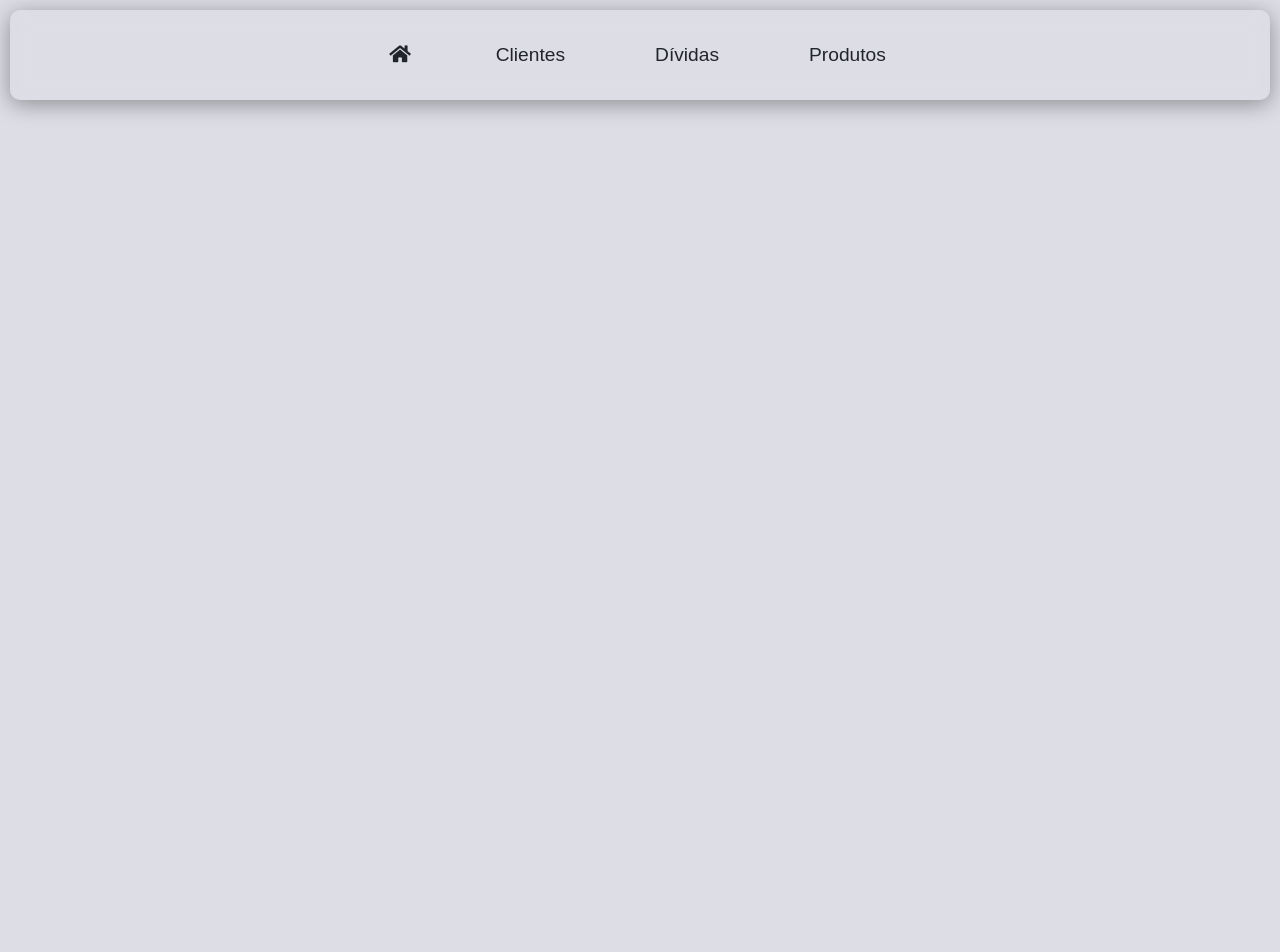
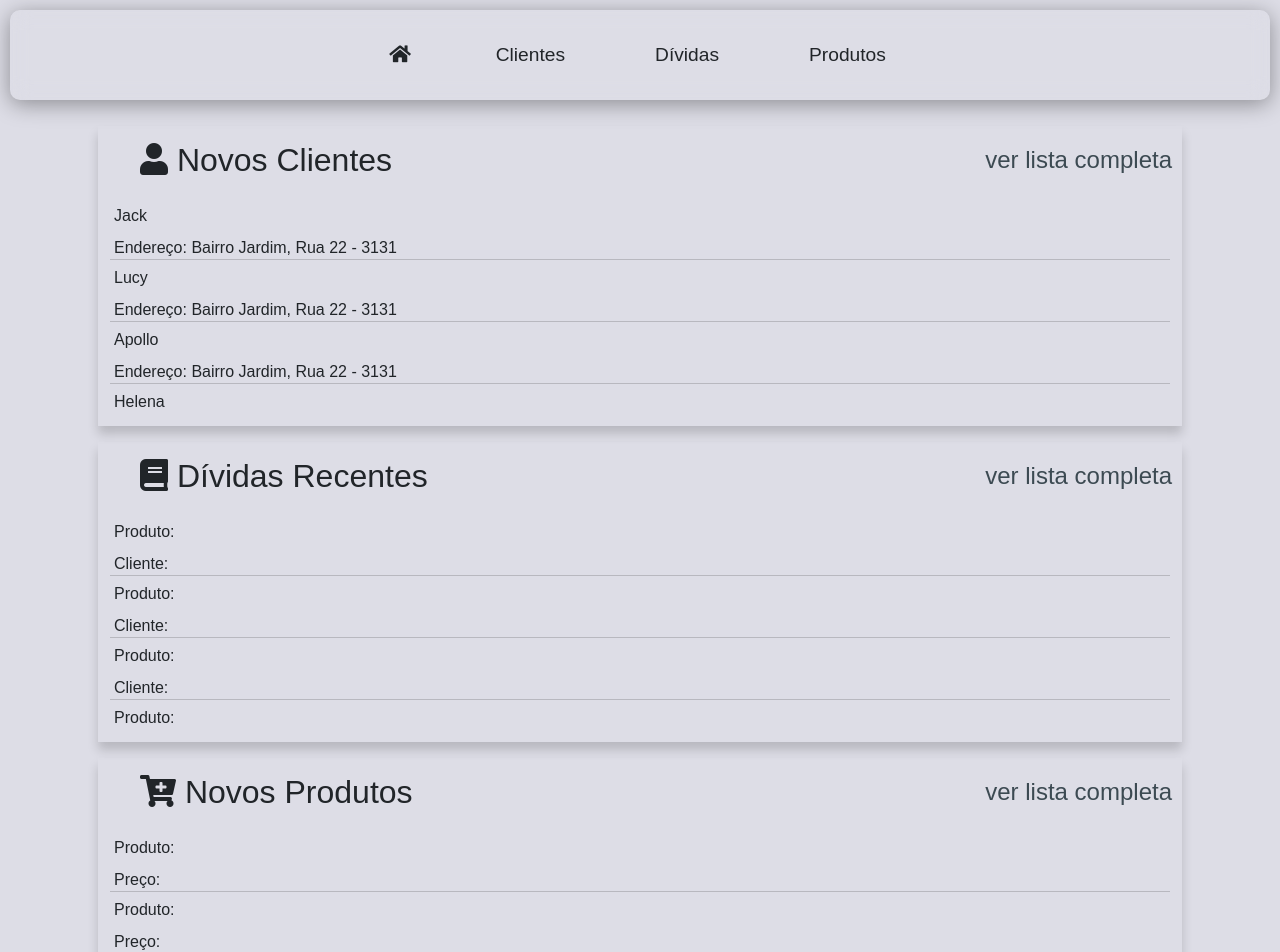
Before and after one commit to Henri-BS/check-gc, a React (Create React App) app in the folder frontend/: page / in a window 1280 px wide. Shown: the top 952 px of the page. Before the commit the page ends 800 px from the top, so only its background shows below. Built offline with nearby package versions, Linux system fonts and the light colour scheme; a web font is replaced by a local one.

Commit message:
styled: Home Bar

```diff
--- a/frontend/src/App.tsx
+++ b/frontend/src/App.tsx
@@ -1,11 +1,12 @@
 import { Navbar } from 'components/Navbar';
+import Home from 'pages/Home';
 import React from 'react';
 
 function App() {
   return (
     <>
     <div>
-      <Navbar/>
+      <Home/>
     </div>
     </>
   );
--- a/frontend/src/assets/css/styles.css
+++ b/frontend/src/assets/css/styles.css
@@ -2,7 +2,29 @@
 :root {
     --white-prim: #dddde6;
     --dark-prim: #1c2327;
+    --dark-seco: #3c4a52;
     --green-prim: #22d1d3;
+    --green-seco: #1aa1a3;
+}
+
+.page-link {
+    color: var(--dark-seco);
+    font-size: x-large;
+    transition: all 0.3s ease-out;
+    text-decoration: none;
+    cursor: pointer;
+}
+
+.page-link:hover {
+    color: var(--green-seco);
+}
+
+.blur-container {
+    max-inline-size: 100%;
+    margin: 0;
+    backdrop-filter: blur(10px);
+    -webkit-backdrop-filter: blur(20px);
+    box-shadow: 0 4px 22px 0 rgba(0, 0, 0.39, 0.37);
 }
 
 body {
--- /dev/null
+++ b/frontend/src/pages/Home/index.tsx
@@ -0,0 +1,96 @@
+import { Navbar } from "components/Navbar";
+import "./styles.css"
+
+function Home() {
+    return (
+        <>
+            <Navbar />
+            <div className="container">
+                <div className="home-bar-container">
+                    <ul className="home-bar-title">
+                        <li><i className="fa fa-user" /> Novos Clientes</li>
+                        <li className="page-link">ver lista completa</li>
+                    </ul>
+                    <ul className="home-bar-item">
+                        <li className="home-bar-content">Jack</li>
+                        <li className="home-bar-content">Endereço: Bairro Jardim, Rua 22 - 3131</li>
+                    </ul>
+                    <ul className="home-bar-item">
+                        <li className="home-bar-content">Lucy</li>
+                        <li className="home-bar-content">Endereço: Bairro Jardim, Rua 22 - 3131</li>
+                    </ul>
+                    <ul className="home-bar-item">
+                        <li className="home-bar-content">Apollo</li>
+                        <li className="home-bar-content">Endereço: Bairro Jardim, Rua 22 - 3131</li>
+                    </ul>
+                    <ul className="home-bar-item">
+                        <li className="home-bar-content">Helena</li>
+                        <li className="home-bar-content">Endereço: Bairro Jardim, Rua 22 - 3131</li>
+                    </ul>
+                    <ul className="home-bar-item">
+                        <li className="home-bar-content">Nick</li>
+                        <li className="home-bar-content">Endereço: Bairro Jardim, Rua 22 - 3131</li>
+                    </ul>
+                </div>
+
+                <div className="home-bar-container">
+                    <ul className="home-bar-title">
+                        <li><i className="fa fa-book" aria-hidden="true" /> Dívidas Recentes </li>
+                        <li className="page-link">ver lista completa</li>
+                    </ul>
+                    <ul className="home-bar-item">
+                        <li className="home-bar-content">Produto: </li>
+                        <li className="home-bar-content">Cliente: </li>
+                    </ul>
+                    <ul className="home-bar-item">
+                        <li className="home-bar-content">Produto: </li>
+                        <li className="home-bar-content">Cliente: </li>
+                    </ul>
+                    <ul className="home-bar-item">
+                        <li className="home-bar-content">Produto: </li>
+                        <li className="home-bar-content">Cliente: </li>
+                    </ul>
+                    <ul className="home-bar-item">
+                        <li className="home-bar-content">Produto: </li>
+                        <li className="home-bar-content">Cliente: </li>
+                    </ul>
+                    <ul className="home-bar-item">
+                        <li className="home-bar-content">Produto: </li>
+                        <li className="home-bar-content">Cliente: </li>
+                    </ul>
+                </div>
+
+
+                <div className="home-bar-container">
+                    <ul className="home-bar-title">
+                        <li><i className="fa fa-cart-plus" aria-hidden="true" /> Novos Produtos</li>
+                        <li className="page-link">ver lista completa</li>
+                    </ul>
+                    <ul className="home-bar-item">
+                        <li className="home-bar-content">Produto: </li>
+                        <li className="home-bar-content">Preço: </li>
+                    </ul>
+                    <ul className="home-bar-item">
+                        <li className="home-bar-content">Produto: </li>
+                        <li className="home-bar-content">Preço: </li>
+                    </ul>
+                    <ul className="home-bar-item">
+                        <li className="home-bar-content">Produto: </li>
+                        <li className="home-bar-content">Preço: </li>
+                    </ul>
+                    <ul className="home-bar-item">
+                        <li className="home-bar-content">Produto: </li>
+                        <li className="home-bar-content">Preço: </li>
+                    </ul>
+                    <ul className="home-bar-item">
+                        <li className="home-bar-content">Produto: </li>
+                        <li className="home-bar-content">Preço: </li>
+                    </ul>
+                </div>
+
+            </div>
+        </>
+    )
+}
+
+export default Home;
--- /dev/null
+++ b/frontend/src/pages/Home/styles.css
@@ -0,0 +1,43 @@
+.home-bar-container {
+    height: 300px;
+    padding: 10px;
+    overflow-y: scroll;
+    box-shadow: 0px 8px 10px 0px rgba(0, 0, 0, 0.17);
+    margin: 16px;
+}
+
+.home-bar-title {
+    display: flex;
+    height: max-content;
+    list-style: none;
+    font-size: xx-large;
+    font-weight: 500;
+    justify-content: space-between;
+    align-items: center;
+}
+
+.home-bar-item {
+    list-style: none;
+    padding: 0;
+    margin: 2px;
+    height: 60px;
+    justify-content: center;
+    transition: all 0.2s ease-in-out;
+    cursor: pointer;
+    background-color: var(--white-prim);
+    border-bottom: 1px solid rgba(0, 0, 0, 0.17);
+}
+
+.home-bar-item:hover {
+    background-color: #e9e9e9;
+    max-inline-size: 100%;
+    margin: 0;
+    backdrop-filter: blur(10px);
+    -webkit-backdrop-filter: blur(40px);
+    box-shadow: 0px 12px 32px 0px rgba(0, 0, 17, 0.40);
+}
+
+.home-bar-content {
+    border-radius: 8px;
+    padding: 4px;
+}
--- a/frontend/src/routes/pageRoutes.tsx
+++ b/frontend/src/routes/pageRoutes.tsx
@@ -1,9 +1,11 @@
+import Home from "pages/Home";
 import { BrowserRouter, Route, Routes } from "react-router-dom";
 
 function PageRoutes(){
 return(
     <BrowserRouter>
     <Routes>
+        <Route path="/" element={<Home/>}/>
     </Routes>
     </BrowserRouter>
 );
```
